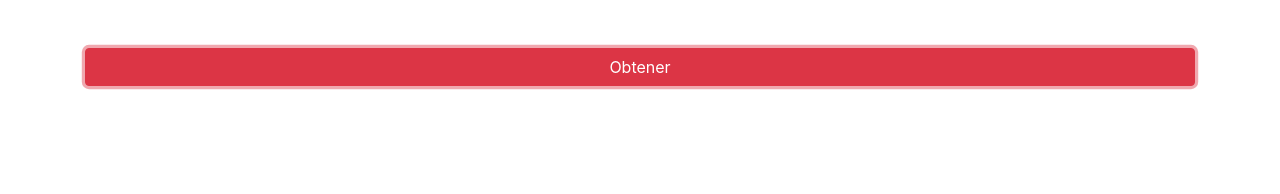
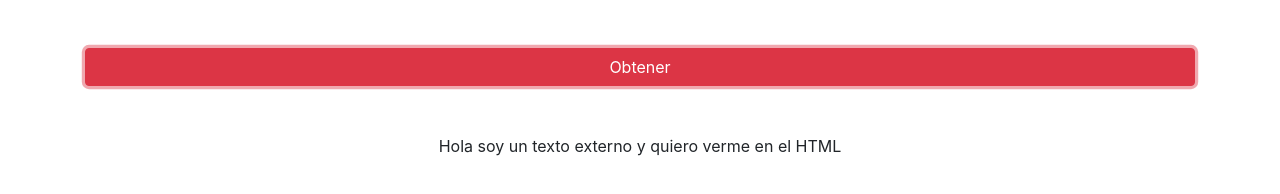
Before and after one commit to Snows02/App-Music, a plain HTML site: page fetch.html in a window 1280 px wide. Both pictures are taken after a click on the button "Obtener". Drawn offline with nearby package versions, Linux system fonts and the light colour scheme.

Commit message:
Initial commit

```diff
--- a/Static/js/fetch.js
+++ b/Static/js/fetch.js
@@ -1,13 +1,13 @@
 
-// var contenido = document.querySelector('#contenido')
+var contenido = document.querySelector('#contenido')
 
-// function traer(){
-//     fetch('texto.txt')
-//     .then(data => data.text())
-//     .then(data =>{
-//         console.log(data)
-//     })
-// }
+function traer(){
+    fetch('texto.txt')
+    .then(data => data.text())
+    .then(data =>{
+        contenido.innerHTML = `${data}`
+    })
+}
 
 // var changetext = document.getElementById('contenido')
 // changetext.innerHTML = 'Perrea mami perrea'
--- a/fetch.html
+++ b/fetch.html
@@ -1,20 +1,23 @@
 <!doctype html>
 <html lang="en">
+
 <head>
   <!-- Required meta tags -->
   <meta charset="utf-8">
   <meta name="viewport" content="width=device-width, initial-scale=1, shrink-to-fit=no">
 
   <!-- Bootstrap CSS -->
-    <link rel="stylesheet" href="https://stackpath.bootstrapcdn.com/bootstrap/4.3.1/css/bootstrap.min.css" integrity="sha384-ggOyR0iXCbMQv3Xipma34MD+dH/1fQ784/j6cY/iJTQUOhcWr7x9JvoRxT2MZw1T" crossorigin="anonymous">
+  <link rel="stylesheet" href="https://stackpath.bootstrapcdn.com/bootstrap/4.3.1/css/bootstrap.min.css"
+    integrity="sha384-ggOyR0iXCbMQv3Xipma34MD+dH/1fQ784/j6cY/iJTQUOhcWr7x9JvoRxT2MZw1T" crossorigin="anonymous">
 
   <title>Hello, world!</title>
 </head>
+
 <body>
   <div class="container">
     <div class="row">
       <div class="col mt-5 text-center">
-                <button class="btn btn-danger w-100" id="melo">Obtener</button>
+        <button class="btn btn-danger w-100" onclick="traer()">Obtener</button>
         <div class="mt-5" id="contenido">
           <h4></h4>
         </div>
@@ -23,4 +26,5 @@
   </div>
   <script src="Static/js/fetch.js"></script>
 </body>
+
 </html>
```
Lines whose indentation alone changed are shown as unchanged.
